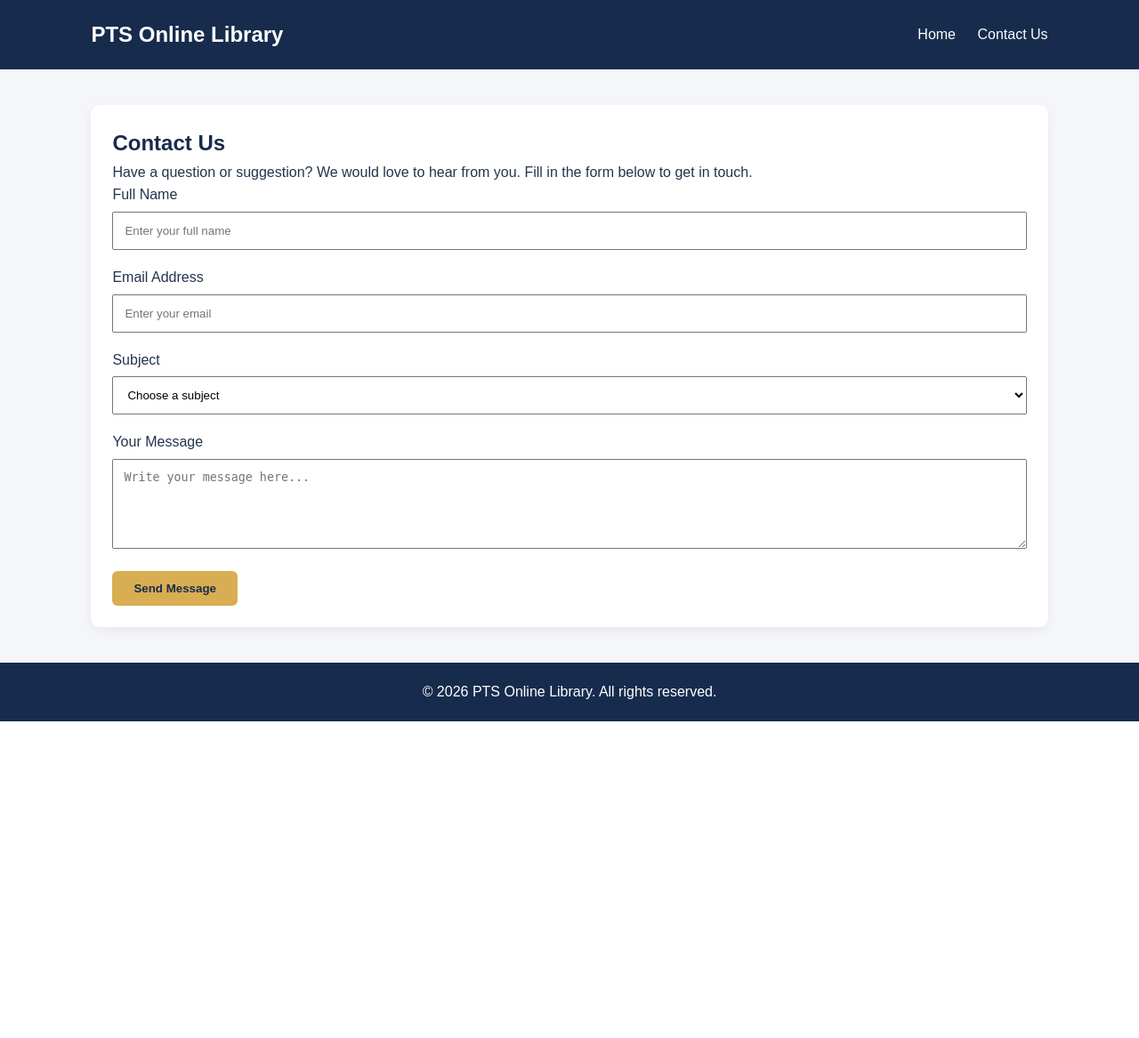
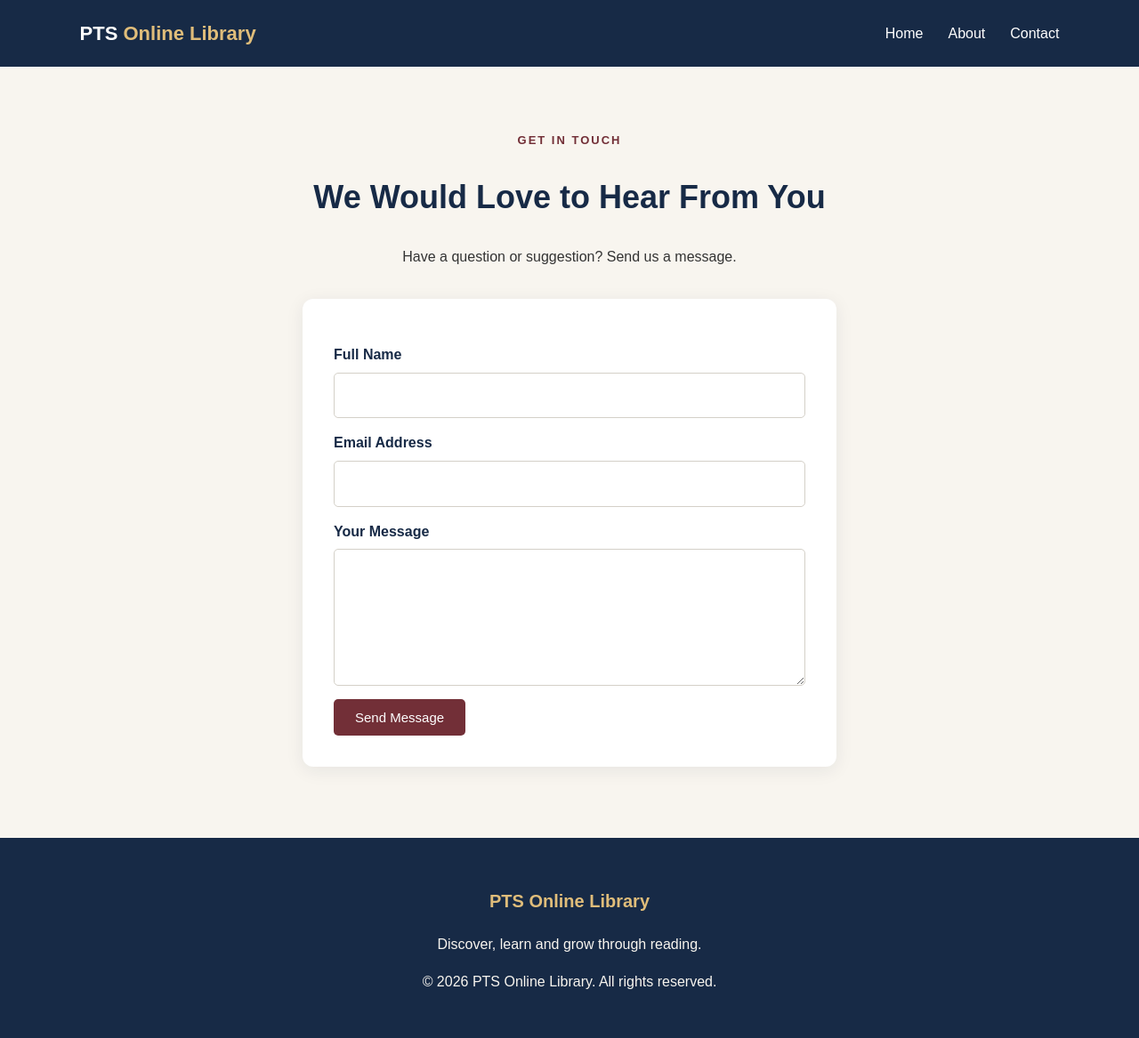
Before and after one commit to Isheja-Brina/Brina-Portfolio, a Django app: page /contact/ in a window 1280 px wide. Shown: the whole page at 89% size. Before the commit the page ends 811 px from the top, so only its background shows below. Run offline with Django 4.2, Linux system fonts and the light colour scheme.

Commit message:
Add styling and improve library website

```diff
--- a/core/urls.py
+++ b/core/urls.py
@@ -1,7 +1,10 @@
 from django.urls import path
 from . import views
 
+app_name = 'core'
+
 urlpatterns = [
-    path("", views.index, name="index"),
-    path("contact/", views.contact, name="contact"),
+    path('', views.index, name='index'),
+    path('about/', views.about, name='about'),
+    path('contact/', views.contact, name='contact'),
 ]
--- a/core/views.py
+++ b/core/views.py
@@ -1,23 +1,29 @@
-from django.shortcuts import render, redirect
-from django.contrib import messages
-from .forms import ContactForm
+from django.shortcuts import render
 
 
 def index(request):
-    return render(request, "core/index.html")
+    # Display the home page
+    return render(request, 'core/index.html')
+
+
+def about(request):
+    # Display information about the library and its creator.
+    return render(request, 'core/about.html')
 
 
 def contact(request):
-    if request.method == "POST":
-        form = ContactForm(request.POST)
+    # Display the contact form and handle its submission.
+    success = False
 
-        if form.is_valid():
-            messages.success(
-                request,
-                "Thank you! Your message has been received."
-            )
-            return redirect("contact")
-    else:
-        form = ContactForm()
+    if request.method == 'POST':
+        name = request.POST.get('name', '').strip()
+        email = request.POST.get('email', '').strip()
+        message = request.POST.get('message', '').strip()
 
-    return render(request, "core/contact.html", {"form": form})
+        # Check that all required fields contain text.
+        if name and email and message:
+            success = True
+
+    return render(request, 'core/contact.html', {
+        'success': success
+    })
--- a/library_project/urls.py
+++ b/library_project/urls.py
@@ -17,11 +17,10 @@ Including another URLconf
 
 
 from django.contrib import admin
-from django.urls import path
-from core.views import index, contact
+from django.urls import include, path
+
 
 urlpatterns = [
     path('admin/', admin.site.urls),
-    path('', index, name='index'),
-    path('contact/', contact, name='contact'),
+    path('', include('core.urls')),
 ]
--- /dev/null
+++ b/static/css/style.css
@@ -0,0 +1,318 @@
+
+/* General page styles */
+* {
+    box-sizing: border-box;
+}
+
+body {
+    margin: 0;
+    font-family: Arial, sans-serif;
+    background-color: #f8f5ef;
+    color: #333333;
+    line-height: 1.6;
+}
+
+img {
+    max-width: 100%;
+    display: block;
+}
+
+h1, h2, h3 {
+    color: #172a46;
+    line-height: 1.3;
+}
+
+a {
+    color: inherit;
+    text-decoration: none;
+}
+
+/* Navigation bar */
+.navbar {
+    display: flex;
+    justify-content: space-between;
+    align-items: center;
+    padding: 20px 7%;
+    background-color: #172a46;
+    color: white;
+}
+
+.logo {
+    font-size: 22px;
+    font-weight: bold;
+}
+
+.logo span {
+    color: #e0bd7a;
+}
+
+.nav-links {
+    display: flex;
+    align-items: center;
+    gap: 28px;
+}
+
+.nav-links a {
+    transition: color 0.3s ease;
+}
+
+.nav-links a:hover {
+    color: #e0bd7a;
+}
+
+/* Small heading above section titles */
+.eyebrow {
+    color: #722f37;
+    font-size: 13px;
+    font-weight: bold;
+    letter-spacing: 2px;
+}
+
+/* Main home page introduction */
+.hero {
+    display: flex;
+    align-items: center;
+    justify-content: space-between;
+    gap: 45px;
+    padding: 70px 7%;
+}
+
+.hero-text,
+.hero-image {
+    flex: 1;
+}
+
+.hero-text h1 {
+    margin: 15px 0;
+    font-size: 44px;
+}
+
+.hero-text p {
+    max-width: 500px;
+}
+
+.hero-image img {
+    width: 100%;
+    height: 350px;
+    object-fit: cover;
+    border-radius: 12px;
+}
+
+/* Buttons */
+.btn {
+    display: inline-block;
+    margin-top: 15px;
+    padding: 12px 24px;
+    border: none;
+    border-radius: 5px;
+    background-color: #722f37;
+    color: white;
+    font-size: 15px;
+    cursor: pointer;
+    transition: background-color 0.3s ease;
+}
+
+.btn:hover {
+    background-color: #172a46;
+}
+
+/* Book categories */
+.section {
+    padding: 50px 7% 70px;
+    text-align: center;
+}
+
+.section h2 {
+    margin-bottom: 30px;
+    font-size: 32px;
+}
+
+.book-grid {
+    display: grid;
+    grid-template-columns: repeat(3, minmax(0, 1fr));
+    gap: 25px;
+    margin-top: 35px;
+    text-align: left;
+}
+
+.book-card {
+    overflow: hidden;
+    background-color: white;
+    border-radius: 10px;
+    box-shadow: 0 4px 15px rgba(23, 42, 70, 0.08);
+    transition: transform 0.3s ease;
+}
+
+.book-card:hover {
+    transform: translateY(-5px);
+}
+
+.book-card img {
+    width: 100%;
+    height: 210px;
+    object-fit: cover;
+}
+
+.book-card h3,
+.book-card p {
+    margin-right: 20px;
+    margin-left: 20px;
+}
+
+.book-card p {
+    margin-bottom: 22px;
+}
+
+/* About page */
+.about-section {
+    display: flex;
+    align-items: center;
+    gap: 50px;
+    padding: 70px 7%;
+}
+
+.about-image,
+.about-text {
+    flex: 1;
+    min-width: 0;
+}
+
+.about-image img {
+    width: 100%;
+    max-height: 450px;
+    object-fit: cover;
+    border-radius: 12px;
+}
+
+.about-text h1 {
+    font-size: 38px;
+}
+
+.about-text h2 {
+    margin-top: 30px;
+}
+
+/* Contact page */
+.contact-section {
+    padding: 60px 7% 80px;
+}
+
+.contact-intro {
+    margin-bottom: 35px;
+    text-align: center;
+}
+
+.contact-intro h1 {
+    font-size: 36px;
+}
+
+.contact-card {
+    max-width: 600px;
+    margin: 0 auto;
+    padding: 35px;
+    background-color: white;
+    border-radius: 12px;
+    box-shadow: 0 4px 20px rgba(23, 42, 70, 0.08);
+}
+
+.contact-card form {
+    display: flex;
+    flex-direction: column;
+}
+
+.contact-card label {
+    margin: 15px 0 7px;
+    color: #172a46;
+    font-weight: bold;
+}
+
+.contact-card input,
+.contact-card textarea {
+    width: 100%;
+    padding: 12px;
+    border: 1px solid #d4d0c8;
+    border-radius: 5px;
+    font: inherit;
+}
+
+.contact-card input:focus,
+.contact-card textarea:focus {
+    outline: 2px solid #722f37;
+    border-color: transparent;
+}
+
+.contact-card textarea {
+    resize: vertical;
+}
+
+.contact-card .btn {
+    align-self: flex-start;
+}
+
+.success-message {
+    padding: 12px;
+    background-color: #e8f3e8;
+    color: #245b32;
+    border-radius: 5px;
+}
+
+/* Footer */
+.footer {
+    padding: 35px 7%;
+    background-color: #172a46;
+    color: #f8f5ef;
+    text-align: center;
+}
+
+.footer-title {
+    color: #e0bd7a;
+    font-size: 20px;
+    font-weight: bold;
+}
+
+/* Layout adjustments for smaller screens */
+@media (max-width: 768px) {
+    .navbar {
+        flex-direction: column;
+        gap: 15px;
+    }
+
+    .nav-links {
+        flex-wrap: wrap;
+        justify-content: center;
+        gap: 15px;
+    }
+
+    .hero,
+    .about-section {
+        flex-direction: column;
+        padding: 40px 6%;
+    }
+
+    .hero-text h1 {
+        font-size: 34px;
+    }
+
+    .hero-image img {
+        height: 280px;
+    }
+
+    .book-grid {
+        grid-template-columns: 1fr;
+    }
+
+    .section,
+    .contact-section {
+        padding-right: 6%;
+        padding-left: 6%;
+    }
+
+    .contact-card {
+        padding: 22px;
+    }
+
+    .contact-intro h1,
+    .about-text h1 {
+        font-size: 30px;
+    }
+}
--- a/templates/core/base.html
+++ b/templates/core/base.html
@@ -1,3 +1,5 @@
+{% load static %}
+
 <!DOCTYPE html>
 <html lang="en">
 <head>
@@ -6,129 +8,17 @@
 
     <title>{% block title %}PTS Online Library{% endblock %}</title>
 
-    <style>
-        /* General page styling */
-        * {
-            margin: 0;
-            padding: 0;
-            box-sizing: border-box;
-        }
-
-        body {
-            font-family: Arial, sans-serif;
-            background-color: #f4f6fa;
-            color: #24344d;
-            line-height: 1.6;
-        }
-
-        /* Navigation bar */
-        nav {
-            background-color: #172b4d;
-            padding: 20px 8%;
-            display: flex;
-            justify-content: space-between;
-            align-items: center;
-            flex-wrap: wrap;
-            gap: 12px;
-        }
-
-        nav h2 {
-            color: white;
-        }
-
-        nav a {
-            color: white;
-            text-decoration: none;
-            margin-left: 20px;
-        }
-
-        nav a:hover {
-            color: #d9ad52;
-        }
-
-        /* Main content */
-        main {
-            width: 84%;
-            max-width: 1200px;
-            margin: 40px auto;
-            min-height: 65vh;
-        }
-
-        h1, h2 {
-            color: #172b4d;
-        }
-
-        /* Reusable buttons */
-        .button {
-            display: inline-block;
-            background-color: #d9ad52;
-            color: #172b4d;
-            padding: 12px 24px;
-            border-radius: 6px;
-            text-decoration: none;
-            font-weight: bold;
-            border: none;
-            cursor: pointer;
-        }
-
-        .button:hover {
-            background-color: #c49a43;
-        }
-
-        /* Reusable content blocks */
-        .card {
-            background-color: white;
-            padding: 24px;
-            border-radius: 10px;
-            box-shadow: 0 4px 12px rgba(0, 0, 0, 0.06);
-        }
-
-        /* Footer */
-        footer {
-            background-color: #172b4d;
-            color: white;
-            text-align: center;
-            padding: 20px;
-        }
-
-        /* Smaller screens */
-        @media (max-width: 600px) {
-            nav {
-                padding: 18px 5%;
-            }
-
-            nav a {
-                margin-left: 0;
-                margin-right: 12px;
-            }
-
-            main {
-                width: 90%;
-                margin: 25px auto;
-            }
-        }
-    </style>
+    <link rel="stylesheet" href="{% static 'css/style.css' %}">
 </head>
 
 <body>
-
-    <nav>
-        <h2>PTS Online Library</h2>
-
-        <div>
-            <a href="{% url 'index' %}">Home</a>
-            <a href="{% url 'contact' %}">Contact Us</a>
-        </div>
-    </nav>
+    {% include 'core/nav-bar.html' %}
 
     <main>
         {% block content %}
         {% endblock %}
     </main>
 
-    <footer>
-        &copy; 2026 PTS Online Library. All rights reserved.
-    </footer>
-
+    {% include 'core/footer.html' %}
 </body>
 </html>
--- a/templates/core/contact.html
+++ b/templates/core/contact.html
@@ -1,77 +1,39 @@
-
 {% extends 'core/base.html' %}
 
-{% block title %}Contact Us | PTS Online Library{% endblock %}
+{% block title %}Contact | PTS Online Library{% endblock %}
 
 {% block content %}
 
-<section class="card">
-    <h1>Contact Us</h1>
+<section class="contact-section">
+    <div class="contact-intro">
+        <p class="eyebrow">GET IN TOUCH</p>
+        <h1>We Would Love to Hear From You</h1>
+        <p>Have a question or suggestion? Send us a message.</p>
+    </div>
 
-    <p>
-        Have a question or suggestion? We would love to hear from you.
-        Fill in the form below to get in touch.
-    </p>
+    <div class="contact-card">
+        {% if success %}
+            <p class="success-message">
+                Thank you! Your form has been received.
+            </p>
+        {% endif %}
 
-    <form method="post">
-        {% csrf_token %}
+        <form method="POST" action="{% url 'core:contact' %}">
+            {% csrf_token %}
 
-        <div style="margin-bottom: 18px;">
-            <label for="name">Full Name</label><br>
-            <input
-                type="text"
-                id="name"
-                name="name"
-                placeholder="Enter your full name"
-                required
-                style="width: 100%; padding: 12px; margin-top: 6px;"
-            >
-        </div>
+            <label for="name">Full Name</label>
+            <input type="text" id="name" name="name" required>
 
-        <div style="margin-bottom: 18px;">
-            <label for="email">Email Address</label><br>
-            <input
-                type="email"
-                id="email"
-                name="email"
-                placeholder="Enter your email"
-                required
-                style="width: 100%; padding: 12px; margin-top: 6px;"
-            >
-        </div>
+            <label for="email">Email Address</label>
+            <input type="email" id="email" name="email" required>
 
-        <div style="margin-bottom: 18px;">
-            <label for="subject">Subject</label><br>
-            <select
-                id="subject"
-                name="subject"
-                required
-                style="width: 100%; padding: 12px; margin-top: 6px;"
-            >
-                <option value="">Choose a subject</option>
-                <option value="book">Book Recommendation</option>
-                <option value="feedback">Website Feedback</option>
-                <option value="help">Technical Support</option>
-                <option value="other">Other</option>
-            </select>
-        </div>
+            <label for="message">Your Message</label>
+            <textarea id="message" name="message"
+                      rows="5" required></textarea>
 
-        <div style="margin-bottom: 18px;">
-            <label for="message">Your Message</label><br>
-            <textarea
-                id="message"
-                name="message"
-                rows="5"
-                placeholder="Write your message here..."
-                required
-                style="width: 100%; padding: 12px; margin-top: 6px;"
-            ></textarea>
-        </div>
-
-        <button type="submit" class="button">
-            Send Message
-        </button>
-    </form>
+            <button type="submit" class="btn">Send Message</button>
+        </form>
+    </div>
 </section>
 
 {% endblock %}
--- /dev/null
+++ b/templates/core/footer.html
@@ -0,0 +1,5 @@
+<footer class="footer">
+    <p class="footer-title">PTS Online Library</p>
+    <p>Discover, learn and grow through reading.</p>
+    <p>&copy; 2026 PTS Online Library. All rights reserved.</p>
+</footer>
--- /dev/null
+++ b/templates/core/nav-bar.html
@@ -0,0 +1,11 @@
+<nav class="navbar">
+    <a href="{% url 'core:index' %}" class="logo">
+        PTS <span>Online Library</span>
+    </a>
+
+    <div class="nav-links">
+        <a href="{% url 'core:index' %}">Home</a>
+        <a href="{% url 'core:about' %}">About</a>
+        <a href="{% url 'core:contact' %}">Contact</a>
+    </div>
+</nav>
```
Also changed, not shown: templates/core/about.html (added, +36 -0 lines), templates/core/index.html (+45 -11 lines), static/images/Brina.jpeg (added).
